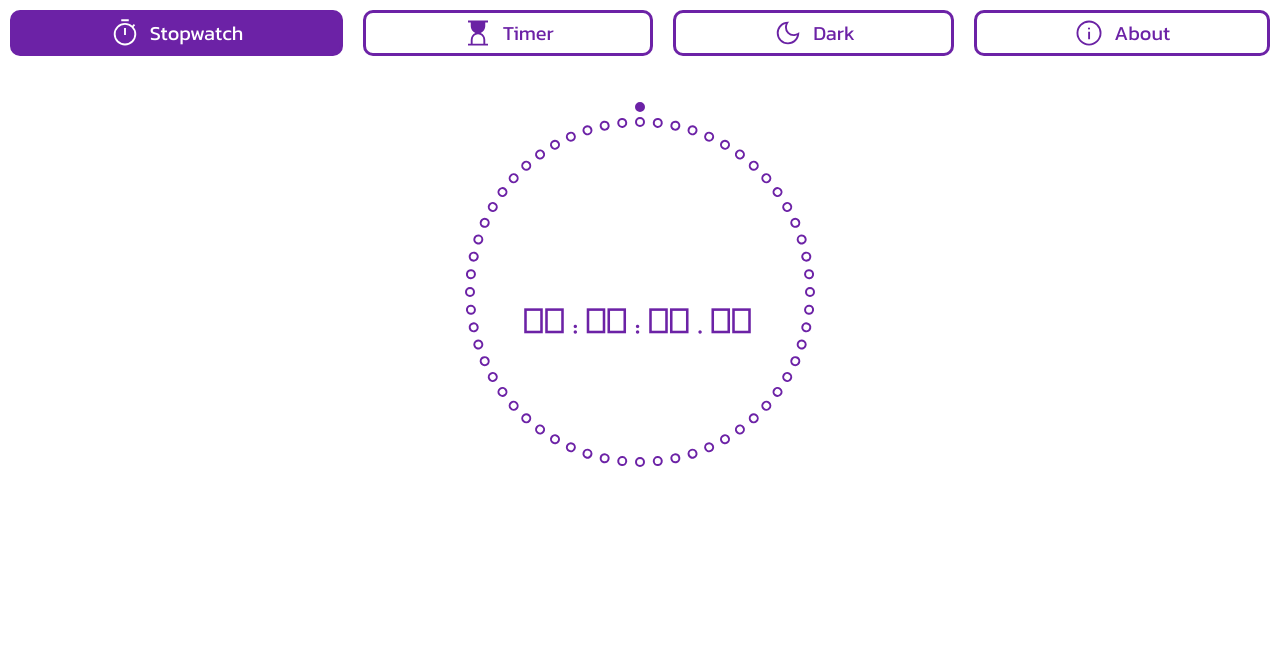
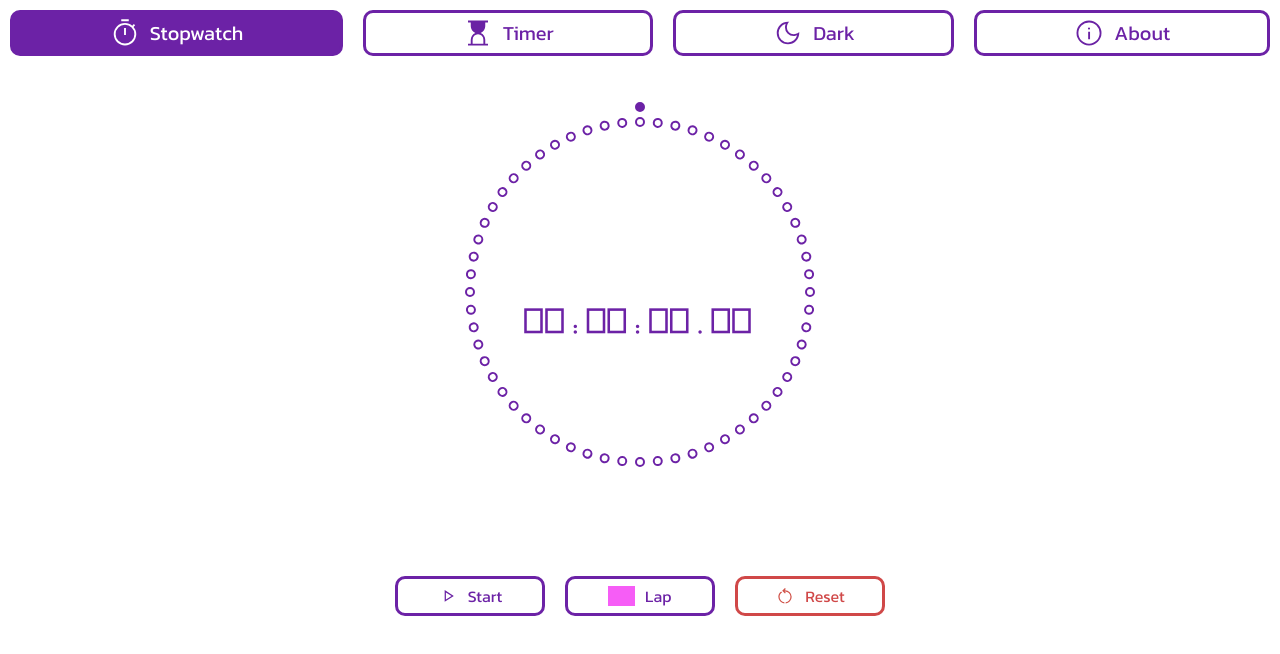
Before and after one commit to Diaa-E/stopwatch, a React (Vite) app: page / in a window 1280 px wide. Shown: the top 654 px of the page. Built offline with nearby package versions, Linux system fonts and the light colour scheme; grey boxes are pictures that could not be loaded.

Commit message:
Add stopwatch controls

```diff
--- a/src/App.jsx
+++ b/src/App.jsx
@@ -39,6 +39,8 @@ function App({useDarkMode}) {
         activeTab === tabs.stopwatch &&
         <Stopwatch
           time={stopwatchTime}
+          paused={stopwatchPaused}
+          togglePause={() => setStopwatchPaused(stopwatchPaused => !stopwatchPaused)}
         />
       }
     </div>
--- a/src/components/RegularButton.jsx
+++ b/src/components/RegularButton.jsx
@@ -1,7 +1,9 @@
+import "../styles/RegularButton.css";
+
 export default function RegularButton({text, iconPath, danger, onClick, type = "button"})
 {
     return (
-        <button role={type} type={type} onClick={onClick} className={`${danger ? "button-danger" : ""}`}>
+        <button role={type} type={type} onClick={onClick} className={`button ${danger ? "button-danger" : ""}`}>
             <img src={iconPath} alt={`${text} button icon`} />
             {text}
         </button>
--- a/src/components/Stopwatch.jsx
+++ b/src/components/Stopwatch.jsx
@@ -1,13 +1,37 @@
 import "../styles/Stopwatch.css";
-import Watch from "./Watch"
+import Watch from "./Watch";
+import RegularButton from "./RegularButton";
+import { iconBarrel } from "../iconBarrel";
 
-export default function Stopwatch({time})
+export default function Stopwatch({time, paused, togglePause})
 {
     return (
-        <div className="stopwatch">
-            <Watch
-                time={time}
-            />
-        </div>
+        <>
+            <div className="stopwatch">
+                <Watch
+                    time={time}
+                    />
+            </div>
+            <div className="stopwatch-controls">
+                <RegularButton
+                    danger={false}
+                    iconPath={paused ? iconBarrel.start : iconBarrel.pause}
+                    text={paused ? "Start" : "Pause"}
+                    onClick={togglePause}
+                />
+                <RegularButton
+                    danger={false}
+                    iconPath={iconBarrel.lap}
+                    text={"Lap"}
+                    onClick={() => {}}
+                />
+                <RegularButton
+                    danger={true}
+                    iconPath={iconBarrel.reset}
+                    text={"Reset"}
+                    onClick={() => {}}
+                />
+            </div>
+        </>
     )
 }
--- /dev/null
+++ b/src/styles/RegularButton.css
@@ -0,0 +1,43 @@
+.button{
+    display: flex;
+    background-color: var(--bg);
+    color: var(--accent);
+    border: solid var(--accent) 3px;
+    border-radius: 10px;
+    padding: 5px;
+    width: 150px;
+    gap: 10px;
+    place-content: center;
+    place-items: center;
+    cursor: pointer;
+    font-size: 16px;
+}
+
+.button:hover{
+    background-color: var(--accent);
+    color: var(--bg);
+}
+
+.button>img{
+    will-change: filter;
+    filter: var(--icon-accent);
+    height: 20px;
+    cursor: pointer;
+}
+
+.button:hover>img{
+    filter: var(--icon-bg);
+}
+
+.button-danger{
+    color: var(--danger);
+    border: solid var(--danger) 3px;
+}
+
+.button-danger:hover{
+    background-color: var(--danger);
+}
+
+.button-danger>img{
+    filter: var(--icon-danger);
+}
--- a/src/styles/Stopwatch.css
+++ b/src/styles/Stopwatch.css
@@ -5,3 +5,10 @@
     height: calc(170px * 3);
     width: calc(170px * 3);
 }
+
+.stopwatch-controls{
+    display: flex;
+    place-content: center;
+    place-items: center;
+    gap: 20px;
+}
```
